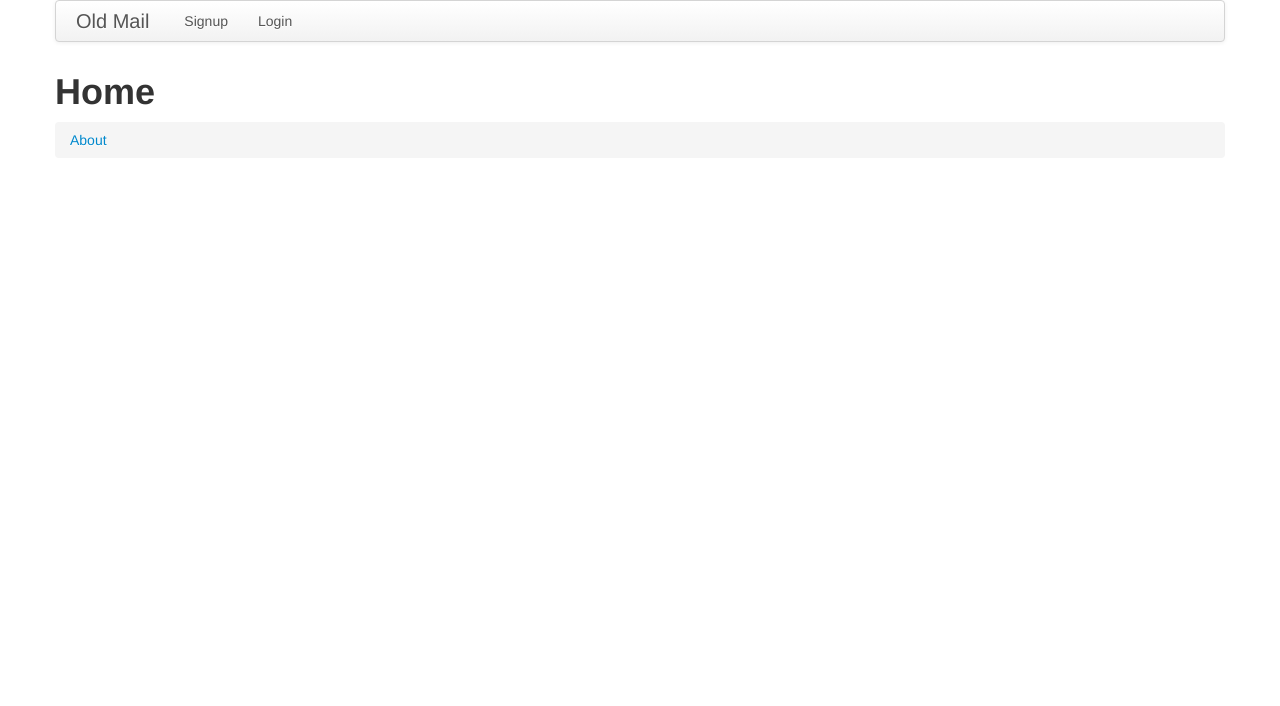
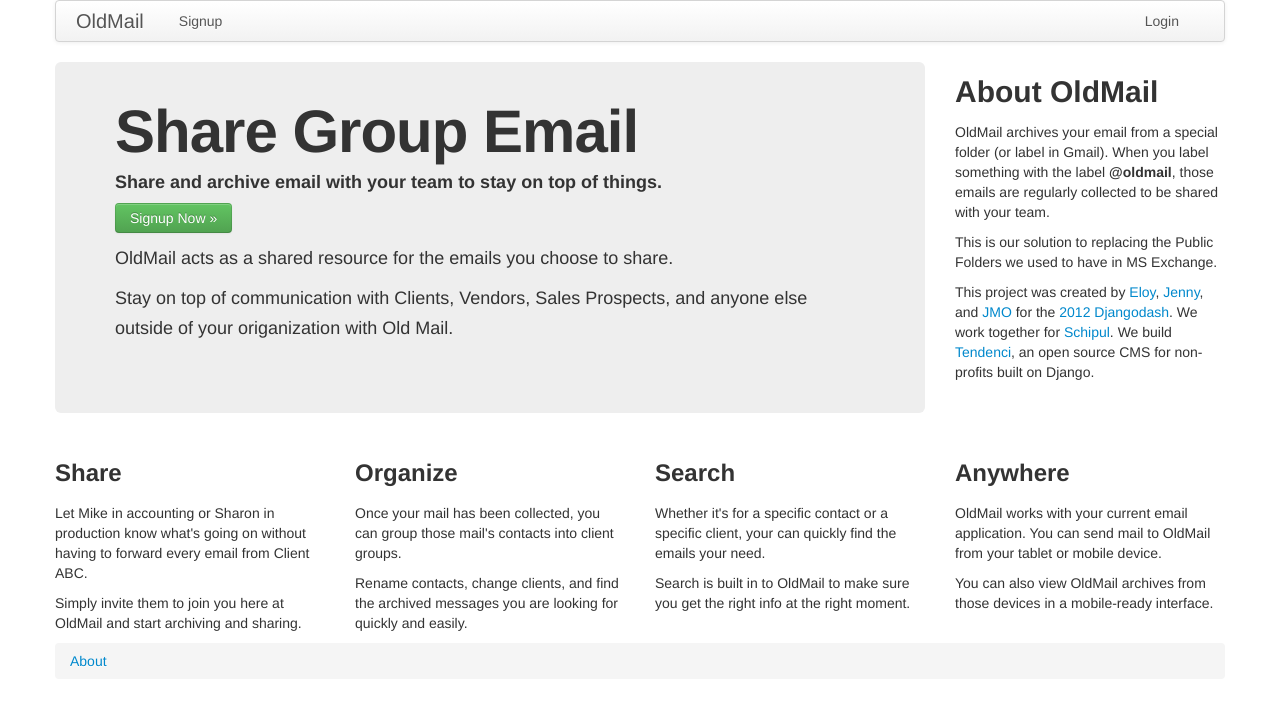
Before and after one commit to jmoswalt/djangodash2012, a Django app: page / in a window 1280 px wide. Shown: the top 706 px of the page. Run offline with Django 3.2, Linux system fonts and the light colour scheme; parts of the project's set-up code (start-up, migrations or seed data) failed here and were passed over; some libraries are stand-ins or nearby versions.

Commit message:
Major updates to the homepage. Small reorg for the header.

```diff
--- a/oldmail/templates/header.html
+++ b/oldmail/templates/header.html
@@ -10,15 +10,15 @@
       </a>
 
       <!-- Be sure to leave the brand out there if you want it shown -->
-      <a class="brand" href="{% url homepage %}">Old Mail</a>
+      <a class="brand" href="{% url homepage %}">OldMail</a>
 
       <!-- Everything you want hidden at 940px or less, place within here -->
       <div class="nav-collapse">
         <ul class="nav">
           {% if not request.user.is_authenticated %}
           <li><a href="{% url signup %}">Signup</a></li>
-          <li><a href="{% url django.contrib.auth.views.login %}">Login</a></li>
-          {% else %}
+          {% endif %}
+
 
           {% if request.user.is_authenticated and request.user.profile.account %}
           <li><a href="{% url account_detail request.user.profile.account.slug %}">Account: {{ request.user.profile.account.name }}</a></li>
@@ -26,6 +26,9 @@
 
         </ul>
         <ul class="nav pull-right">
+          {% if not request.user.is_authenticated %}
+          <li><a href="{% url django.contrib.auth.views.login %}">Login</a></li>
+          {% else %}
           <li><a href="{% url django.contrib.auth.views.logout %}">Logout</a></li>
           {% endif %}
         </ul>
--- a/oldmail/templates/home.html
+++ b/oldmail/templates/home.html
@@ -1,11 +1,58 @@
 {% extends "base.html" %}
+
+{% block title %}Group Email Archive Sharing - Old Mail (Djangodash 2012){% endblock %}
 
 {% block head %}
 <meta name="google-site-verification" content="9hNP61ROiyxzjjolw68Y0mEPk-iE5BZK96RI6fUvaBU" />
 {% endblock head %}
 
+{% block css %}
+<style type="text/css">
+.hero-unit { padding-top: 30px; }
+</style>
+{% endblock css %}
+
 {% block body %}
-<div class="span12">
-    <h1>Home</h1>
+<div class="span9">
+      <div class="hero-unit">
+        <h1>Share Group Email</h1>
+        <h4>Share and archive email with your team to stay on top of things.</h4>
+        <p>
+        {% if request.user.is_authenticated %}
+        <a href="{% url account_detail request.user.profile.account.slug %}" class="btn btn-primary large">Go to My Account &raquo;</a>
+        {% else %}
+        <a href="{% url signup %}" class="btn btn-success large">Signup Now &raquo;</a>
+        {% endif %}</p>
+        <p>OldMail acts as a shared resource for the emails you choose to share.</p>
+        <p>Stay on top of communication with Clients, Vendors, Sales Prospects, and anyone else outside of your origanization with Old Mail.</p>
+      </div>
 </div>
+<div class="span3">
+    <h2>About OldMail</h2>
+    <p>OldMail archives your email from a special folder (or label in Gmail). When you label something with the label <strong>@oldmail</strong>, those emails are regularly collected to be shared with your team.</p>
+    <p>This is our solution to replacing the Public Folders we used to have in MS Exchange.</p>
+    <p>This project was created by <a href="https://github.com/eloyz">Eloy</a>, <a href="https://github.com/jennyq">Jenny</a>, and <a href="https://github.com/jmoswalt">JMO</a> for the <a href="http://djangodash.com/">2012 Djangodash</a>. We work together for <a href="http://schipul.com/">Schipul</a>. We build <a href="http://tendenci.com/">Tendenci</a>, an open source CMS for non-profits built on Django.</p>
+</div>
+</div><!-- Close row wrap -->
+<div class="row"><!-- Open new row wrap to be closed by body -->
+    <div class="span3">
+        <h3>Share</h3>
+        <p>Let Mike in accounting or Sharon in production know what's going on without having to forward every email from Client ABC.</p>
+        <p>Simply invite them to join you here at OldMail and start archiving and sharing.</p>
+    </div>
+    <div class="span3">
+        <h3>Organize</h3>
+        <p>Once your mail has been collected, you can group those mail's contacts into client groups.</p>
+        <p>Rename contacts, change clients, and find the archived messages you are looking for quickly and easily.</p>
+    </div>
+    <div class="span3">
+        <h3>Search</h3>
+        <p>Whether it's for a specific contact or a specific client, your can quickly find the emails your need.</p>
+        <p>Search is built in to OldMail to make sure you get the right info at the right moment.</p>
+    </div>
+    <div class="span3">
+        <h3>Anywhere</h3>
+        <p>OldMail works with your current email application. You can send mail to OldMail from your tablet or mobile device.</p>
+        <p>You can also view OldMail archives from those devices in a mobile-ready interface.</p>
+    </div>
 {% endblock body %}
```
